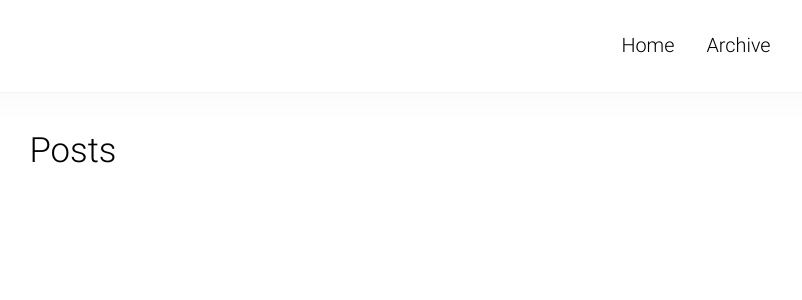
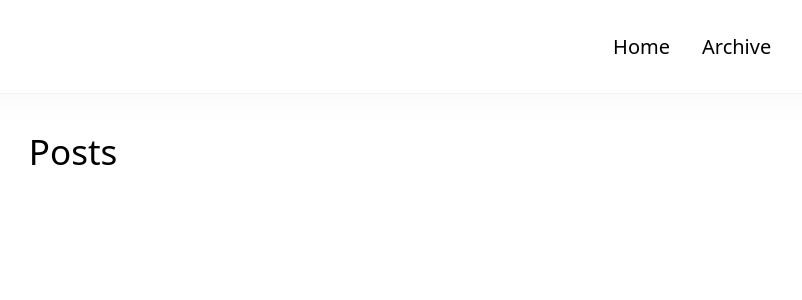
Before and after one commit to christopherstenson/christopherstenson.github.io, a Jekyll site: the page built from archive.md, in a window 1280 px wide. Shown: the top 300 px of the page, without its empty margins (224-1026 px from the left). Built offline with Jekyll 4.4.1, drawn with Linux system fonts in a browser that asks for light colours.

Commit message:
Update main.sass

```diff
--- a/assets/main.sass
+++ b/assets/main.sass
@@ -27,12 +27,14 @@ article, body > footer
 
 {% else %}
 
-@import font
 @import anchor
 
 body
-  font-family: system
-  font-size: calc(1em + 0.3vw)
+  font-size: 20px
+  font-weight: 200
+
+h1, h2, h3, h4, h5, h6, b, strong, th, article a
+  font-weight: 300
 
 body > header, article, body > footer
   padding: 0 calc(26% - 4em)
```
